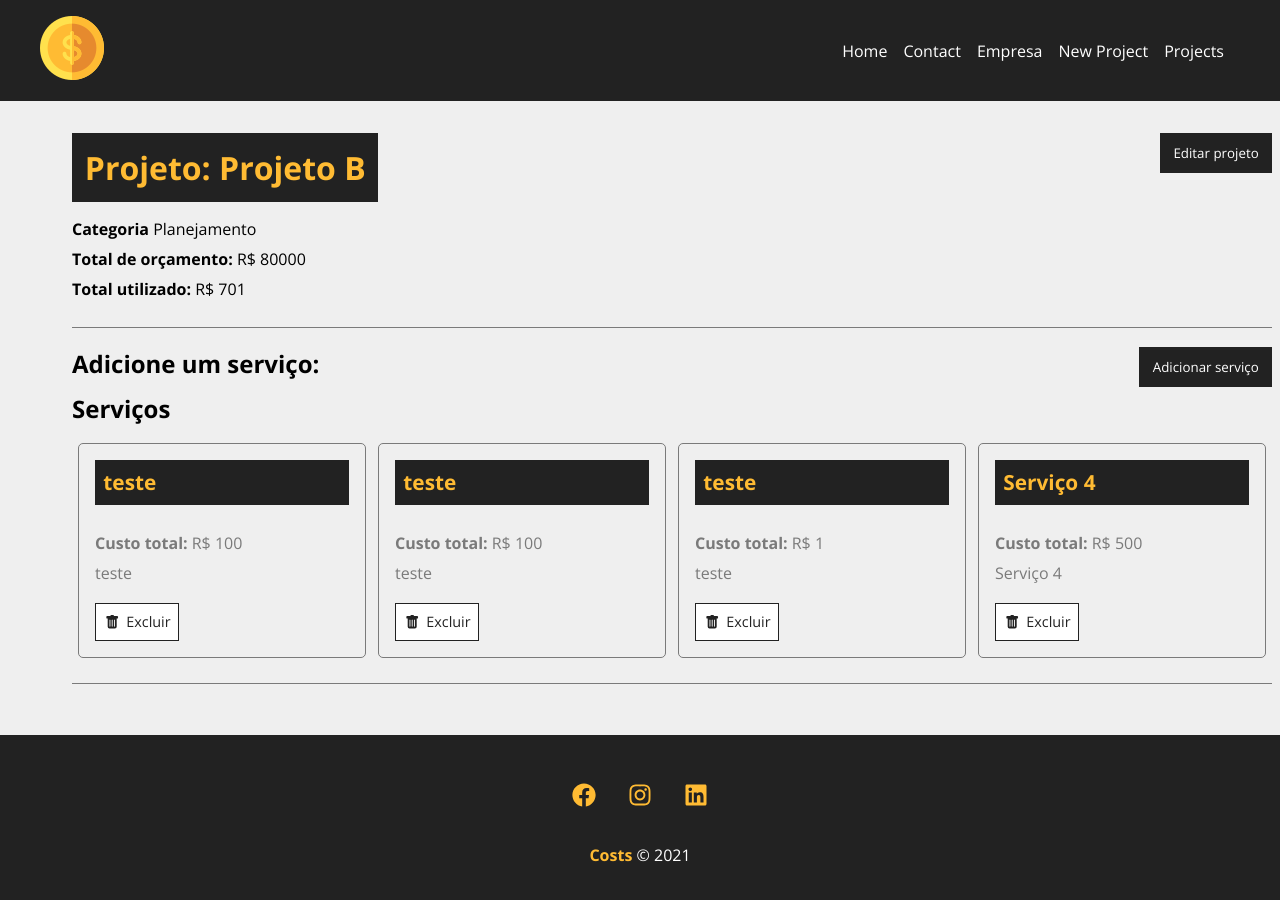
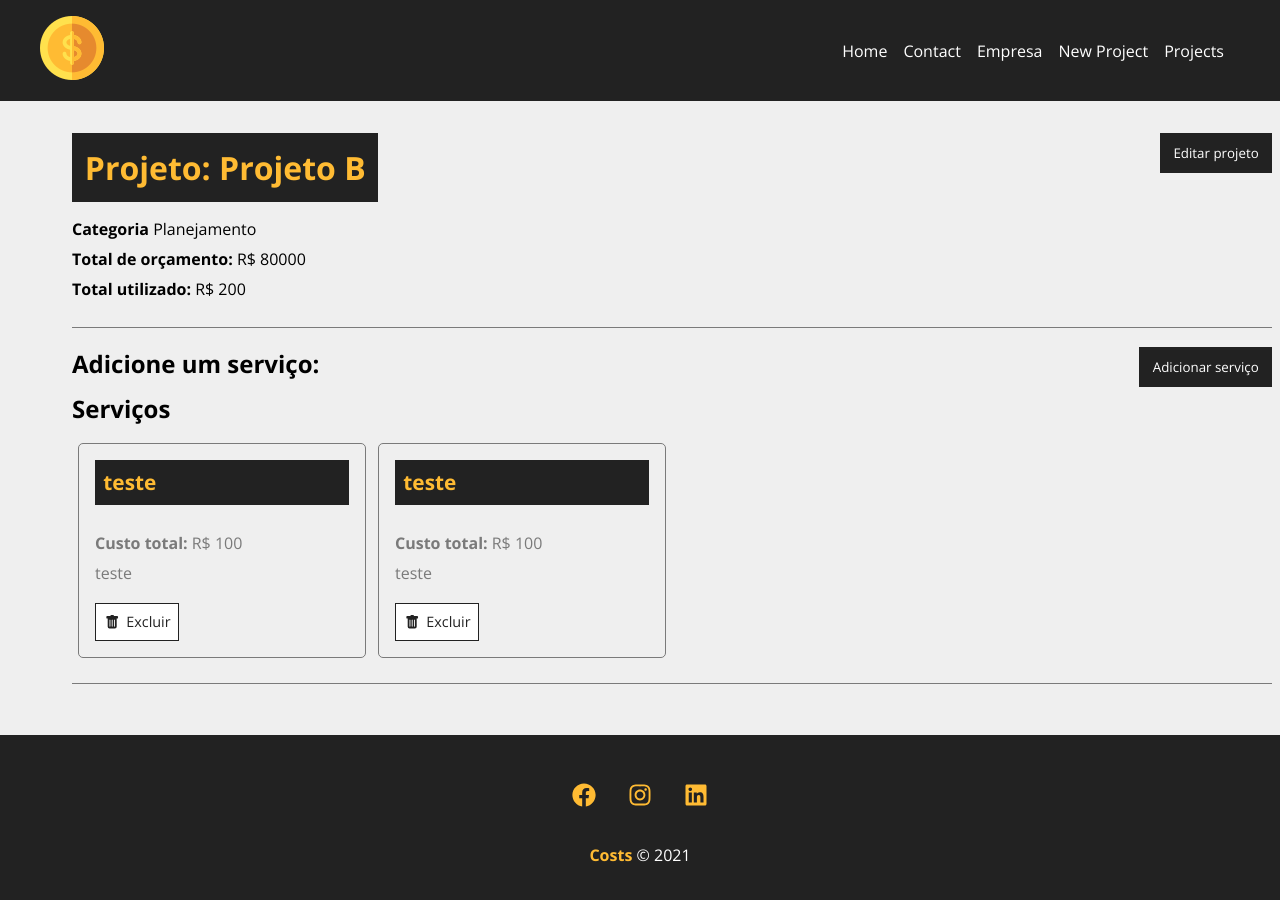
Before and after one commit to thiagobarso/reactsjs-hora-de-codar, a React (Create React App) app: page /project/1 in a window 1280 px wide. Shown: the top 900 px of the page. Built offline with nearby package versions, Linux system fonts and the light colour scheme; data requests are answered from the project's data file.

Commit message:
Curso React: Removendo serviços - #36

```diff
--- a/db.json
+++ b/db.json
@@ -7,7 +7,7 @@
         "id": "4",
         "name": "Planejamento"
       },
-      "cost": 701,
+      "cost": 200,
       "services": [
         {
           "name": "teste",
@@ -20,18 +20,6 @@
           "cost": "100",
           "description": "teste",
           "id": "b18ce65a-b210-4751-9b29-36f5e4841ffb"
-        },
-        {
-          "name": "teste",
-          "cost": "1",
-          "description": "teste",
-          "id": "b894bdce-00aa-4f40-9f47-3896d2cafda4"
-        },
-        {
-          "name": "Serviço 4",
-          "cost": "500",
-          "description": "Serviço 4",
-          "id": "54ba010e-1cfa-4659-af96-b50bb3773fa5"
         }
       ],
       "id": 1
--- a/src/components/pages/Project.js
+++ b/src/components/pages/Project.js
@@ -106,8 +106,25 @@
 
     }
 
-    function removeService(){
-
+    function removeService(id, cost) {
+        const serviceUpdated = project.services.filter((service) => service.id !== id);
+        const projectUpdated = project;
+        projectUpdated.services = serviceUpdated;
+        projectUpdated.cost = parseFloat(projectUpdated.cost) - parseFloat(cost);
+        fetch(`http://localhost:5000/projects/${projectUpdated.id}`,{
+            method: 'PATCH',
+            headers: {
+                'Content-Type': 'application/json'
+            },
+            body: JSON.stringify(projectUpdated)
+        })
+        .then((resp) => resp.json())
+        .then((data) => {
+            setProject(projectUpdated)
+            setServices(serviceUpdated)
+            setMessage('Serviço removido com sucesso!')
+        })
+        .catch(err => console.log(err))
     }
 
     return (
--- a/src/components/service/ServiceCard.js
+++ b/src/components/service/ServiceCard.js
@@ -4,6 +4,8 @@
 function ServiceCard({ id, name, cost, description, handleRemove }) {
 
     const remove = (e) => {
+        e.preventDefault();
+        handleRemove(id, cost);
 
     }
     return (
```
Also changed, not shown: 1 other file (tests, documents, lock files or other folders).
